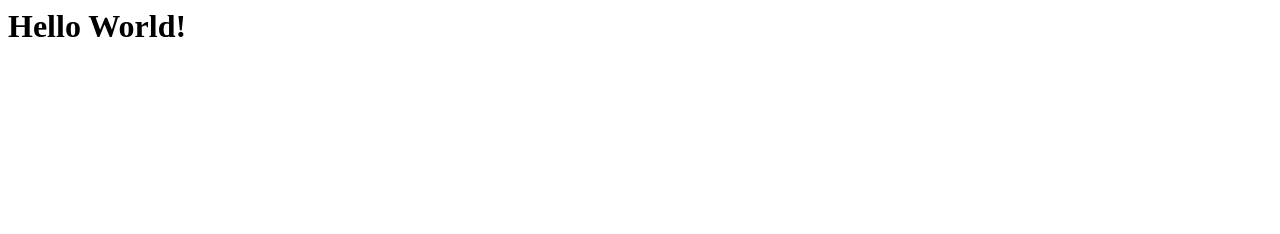
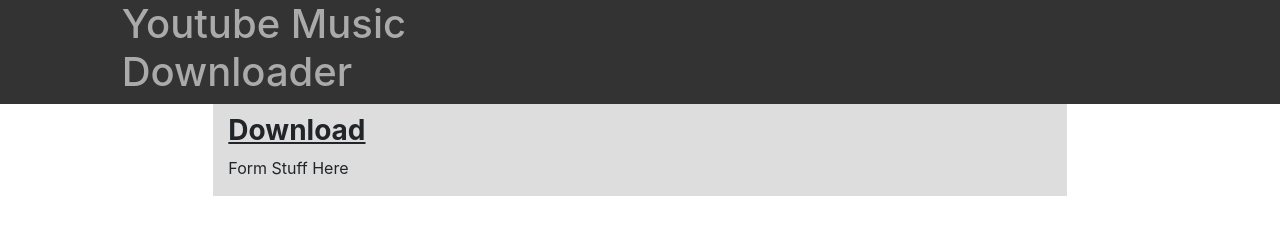
Before and after one commit to MagnusChase03/YoutubeMusicDownloader, a website: page assets/index.html in a window 1280 px wide. Drawn offline with Linux system fonts and the light colour scheme.

Commit message:
Got a basic looking website started

```diff
--- /dev/null
+++ b/assets/index.css
@@ -0,0 +1,24 @@
+.topBar {
+
+    background-color: #333;
+
+}
+
+.title {
+
+    color: #aaa;
+
+}
+
+.cont {
+
+
+
+}
+
+.form {
+
+    padding-top: 10px;
+    background-color: #ddd;
+
+}
--- a/assets/index.html
+++ b/assets/index.html
@@ -3,12 +3,44 @@
     <head>
 
         <title>Youtube Downloader</title>
+        <link rel="stylesheet" href="bootstrap/css/bootstrap.css" />
+        <link rel="stylesheet" href="index.css" />
 
     </head>
 
     <body>
 
-        <h1>Hello World!</h1>
+        <div class="container-fluid">
+
+            <div class="row topBar">
+
+                <div class="col-md-1"></div>
+                <div class="col-md-4 title">
+
+                    <h1>Youtube Music Downloader</h1>
+
+                </div>
+
+            </div>
+
+            <div class="row">
+
+                <div class="col-md-2"></div>
+
+                <div class="col-md-8 form">
+
+                    <h3><b><u>Download</u></b></h3>
+                    <p>Form Stuff Here</p>
+
+                </div>
+
+                <div class="col-md-2"></div>
+
+            </div>
+
+        </div>
+
+        <script src="bootstrap/js/bootstrap.js"></script>
 
     </body>
 
--- a/server.js
+++ b/server.js
@@ -2,6 +2,8 @@
 const path = require("path")
 const app = express();
 const port = 3000;
+
+app.use(express.static(__dirname + "/assets"))
 
 app.get("/", (req, res) => {
 
```
